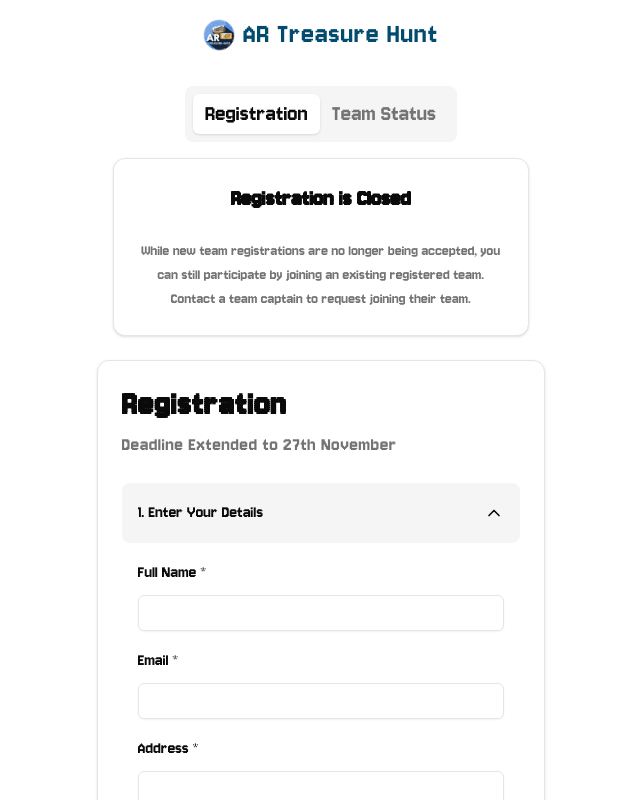
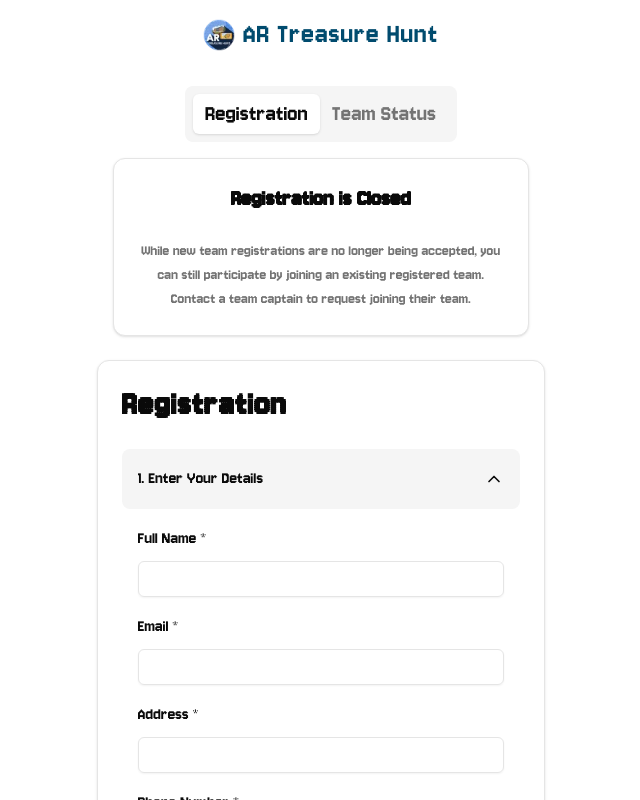
Before and after one commit to AR-Treasure-Hunt/theWebsite, a React (Vite) app: page /registration in a window 1280 px wide. Shown: the top 800 px of the page, without its empty margins (319-959 px from the left). Built offline with nearby package versions, Linux system fonts and the light colour scheme; no server answers.

Commit message:
Remove commented-out registration deadline description from RegistrationForm component

```diff
--- a/src/sections/RegistrationSection/components/RegistrationForm.tsx
+++ b/src/sections/RegistrationSection/components/RegistrationForm.tsx
@@ -197,9 +197,9 @@ export default function RegistrationForm() {
       <Card className="w-full max-w-md mx-auto">
         <CardHeader>
           <CardTitle className="text-4xl tracking-wide font-bold">Registration</CardTitle>
-          <CardDescription className="text-xl tracking-wide">
+          {/* <CardDescription className="text-xl tracking-wide">
             Deadline Extended to 27th November
-          </CardDescription>
+          </CardDescription> */}
         </CardHeader>
         <CardContent>
           <FormProvider {...form}>
```
